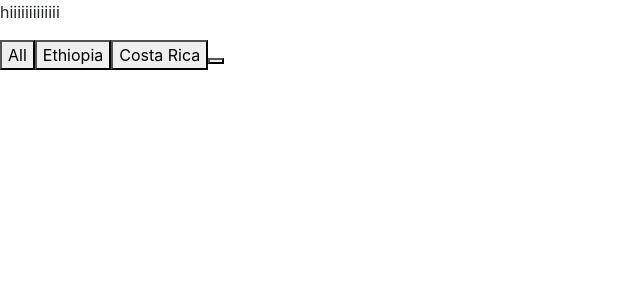
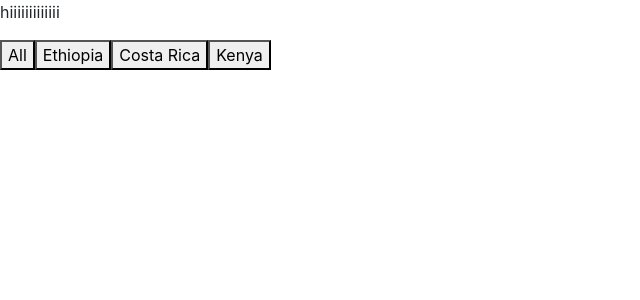
Before and after one commit to MdTauseef27/ApplicationForm, a React (Create React App) app: page / in a window 1280 px wide. Shown: the top 300 px of the page, without its empty margins (0-640 px from the left). Built offline with nearby package versions, Linux system fonts and the light colour scheme.

Commit message:
created another button

```diff
--- a/src/Components/FilterEx.jsx
+++ b/src/Components/FilterEx.jsx
@@ -77,7 +77,9 @@ export const FilterEx = () => {
       <button value="Costa Rica " onClick={handleClick}>
         Costa Rica
       </button>
-      <button value="Kenya" onClick={handleClick}></button>
+      <button value="Kenya" onClick={handleClick}>
+        Kenya
+      </button>
       {/*
       <button value="Kenya" onClick={handleClick}>
         Kenya
```
